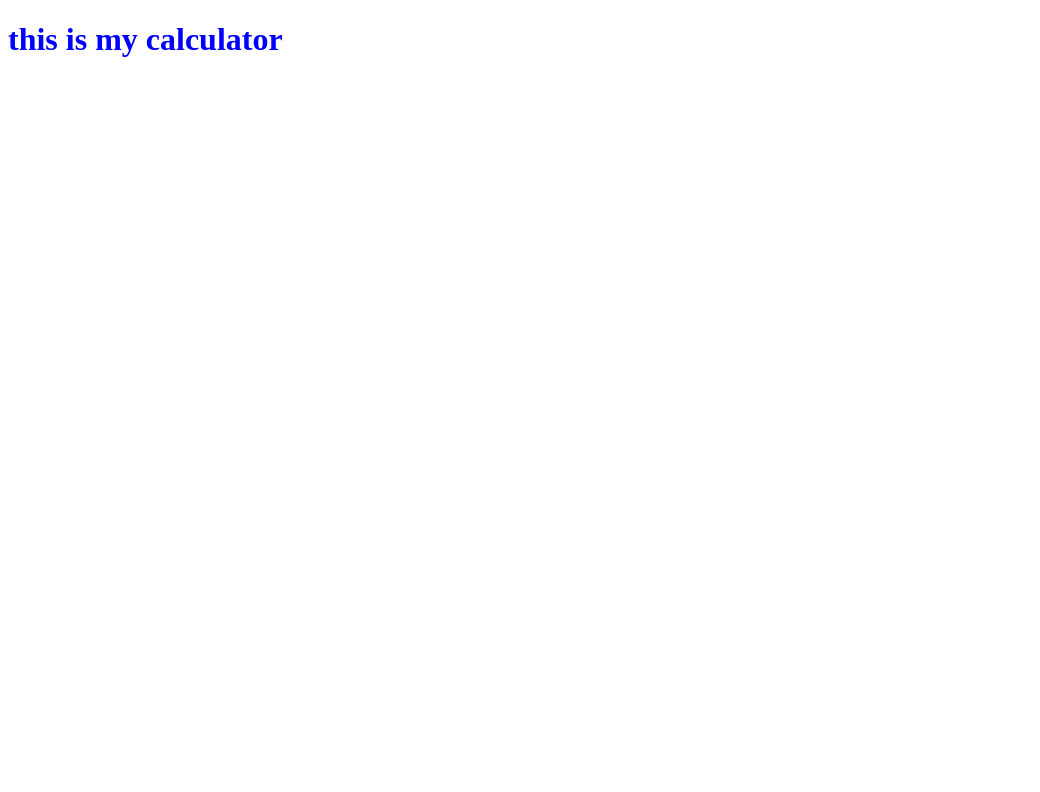
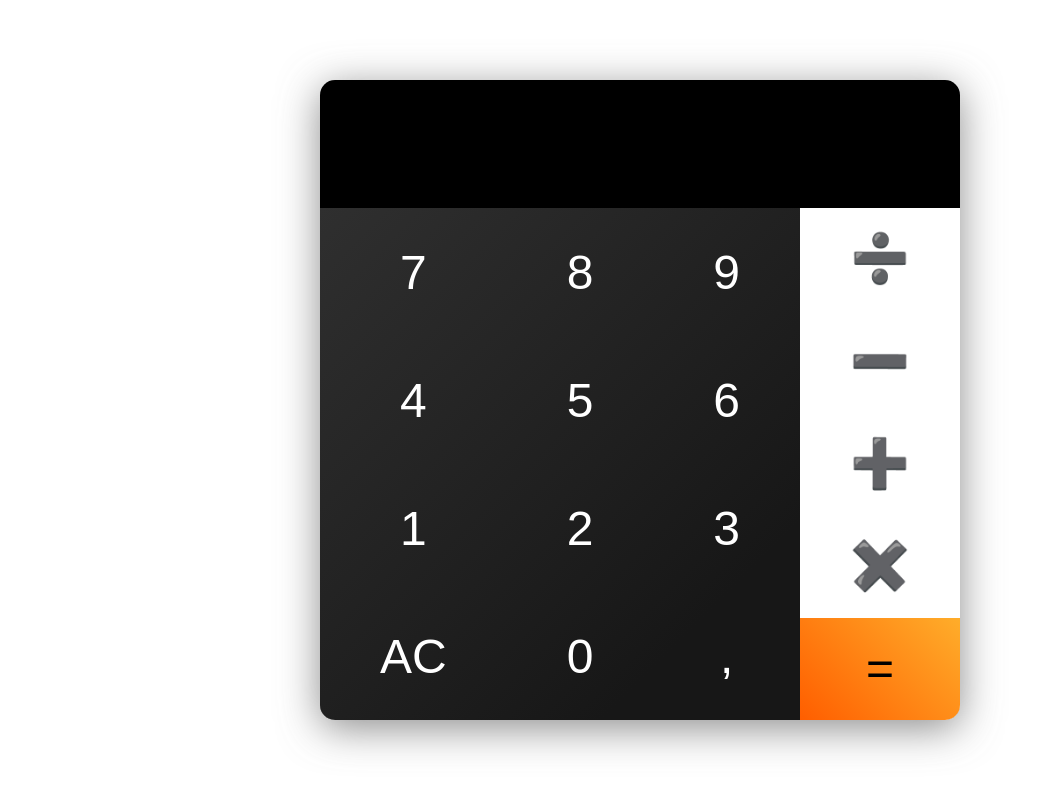
Before and after one commit to Mayowa-jerrie/My-Calculator, a plain HTML site: page index.html in a window 1280 px wide. Shown: the whole page, without its empty margins (0-1040 px from the left). Drawn offline with Linux system fonts and the light colour scheme.

Commit message:
updated version

```diff
--- a/index.html
+++ b/index.html
@@ -4,11 +4,37 @@
     <meta charset="UTF-8" />
     <meta http-equiv="X-UA-Compatible" content="IE=edge" />
     <meta name="viewport" content="width=device-width, initial-scale=1.0" />
-    <title>Document</title>
+    <script src="./Js/app" defer></script>
     <link rel="stylesheet" href="./style.css" />
+    <title>My Calculator</title>
   </head>
   <body>
-    <h1>this is my calculator</h1>
+    <div class="container">
+      <div class="display"></div>
+      <div class="actions">
+        <div class="numbers">
+          <button class="num-1" data-type="operand" value="1">1</button>
+          <button class="num-2" data-type="operand" value="2">2</button>
+          <button class="num-3" data-type="operand" value="3">3</button>
+          <button class="num-4" data-type="operand" value="4">4</button>
+          <button class="num-5" data-type="operand" value="5">5</button>
+          <button class="num-6" data-type="operand" value="6">6</button>
+          <button class="num-7" data-type="operand" value="7">7</button>
+          <button class="num-8" data-type="operand" value="8">8</button>
+          <button class="num-9" data-type="operand" value="9">9</button>
+          <button class="num-0" data-type="operand" value="0">0</button>
+          <button class="num-ac" data-type="operator">AC</button>
+          <button class="num-comma" data-type="operator">,</button>
+        </div>
+        <div class="operators">
+          <button class="division" value="/">➗</button>
+          <button class="subtract" value="-">➖</button>
+          <button class="addition" value="+">➕</button>
+          <button class="equals" value="#">✖️</button>
+          <button class="equals" value="=">=</button>
+        </div>
+      </div>
+    </div>
   </body>
-  <script></script>
+  <script src="./new.js"></script>
 </html>
--- a/style.css
+++ b/style.css
@@ -1,3 +1,140 @@
-h1{
-color: blue;
-}
+* {
+    margin: 0;
+    padding: 0;
+    box-sizing: border-box;
+  }
+
+  .container {
+    width: 100%;
+    min-height: 50vh;
+    max-height: 40rem;
+    max-width: 40rem;
+    margin: auto;
+    position: absolute;
+    inset: 0 0 0 0;
+    background-color: #000;
+    border-radius: 0.9375rem;
+    overflow: hidden;
+    box-shadow: 0px 8px 40px rgba(98, 98, 98, 0.733);
+  }
+  .display {
+    width: 100%;
+    height: 20%;
+    background-color: transparent;
+  }
+
+  .actions {
+    width: 100%;
+    height: 80%;
+    background-color: whitesmoke;
+    display: flex;
+    flex-flow: row nowrap;
+  }
+
+  .numbers {
+    display: grid;
+    grid-template-areas:
+      "g h i"
+      "d e f"
+      "a b c"
+      "j k l";
+    flex: 3;
+    background-image: linear-gradient(
+      -45deg,
+      rgb(23, 23, 23) 20%,
+      rgb(47, 47, 47)
+    );
+  }
+
+  .operators {
+    display: flex;
+    flex-flow: column nowrap;
+    flex: 1;
+    align-items: center;
+    width: 100%;
+  }
+
+  .numbers > * {
+    font-size: clamp(1.2rem, 4vw, 3rem);
+    min-width: 30%;
+    min-height: 30%;
+    padding: 16px;
+    display: flex;
+    justify-content: center;
+    align-items: center;
+    background-color: transparent;
+    border: none;
+    color: #fff;
+  }
+  .numbers > *:focus,
+  .numbers > *:hover {
+    background-color: rgb(31, 31, 31);
+    outline: unset;
+  }
+
+  .operators > * {
+    font-size: clamp(1.2rem, 4vw, 3rem);
+    flex: 1;
+    width: 100%;
+    display: flex;
+    justify-content: center;
+    align-items: center;
+    border: none;
+    background-color: #fff;
+  }
+
+  .operators > *:focus,
+  .operators > *:hover {
+    background-color: rgb(236, 236, 236);
+    outline: unset;
+  }
+  .operators > button:last-child {
+    background-image: linear-gradient(45deg, rgb(255, 94, 0), rgb(255, 173, 42));
+  }
+
+  .operators > button:last-child:focus,
+  .operators > button:last-child:focus {
+    background-image: linear-gradient(
+      45deg,
+      rgb(255, 122, 46),
+      rgb(254, 169, 32)
+    );
+  }
+
+  .num-1 {
+    grid-area: a;
+  }
+  .num-2 {
+    grid-area: b;
+  }
+  .num-3 {
+    grid-area: c;
+  }
+  .num-4 {
+    grid-area: d;
+  }
+  .num-5 {
+    grid-area: e;
+  }
+  .num-6 {
+    grid-area: f;
+  }
+  .num-7 {
+    grid-area: g;
+  }
+  .num-8 {
+    grid-area: h;
+  }
+  .num-9 {
+    grid-area: i;
+  }
+
+  .num-ac {
+    grid-area: j;
+  }
+  .num-0 {
+    grid-area: k;
+  }
+  .num-comma {
+    grid-area: l;
+  }
```
Also changed, not shown: 1 other file.
